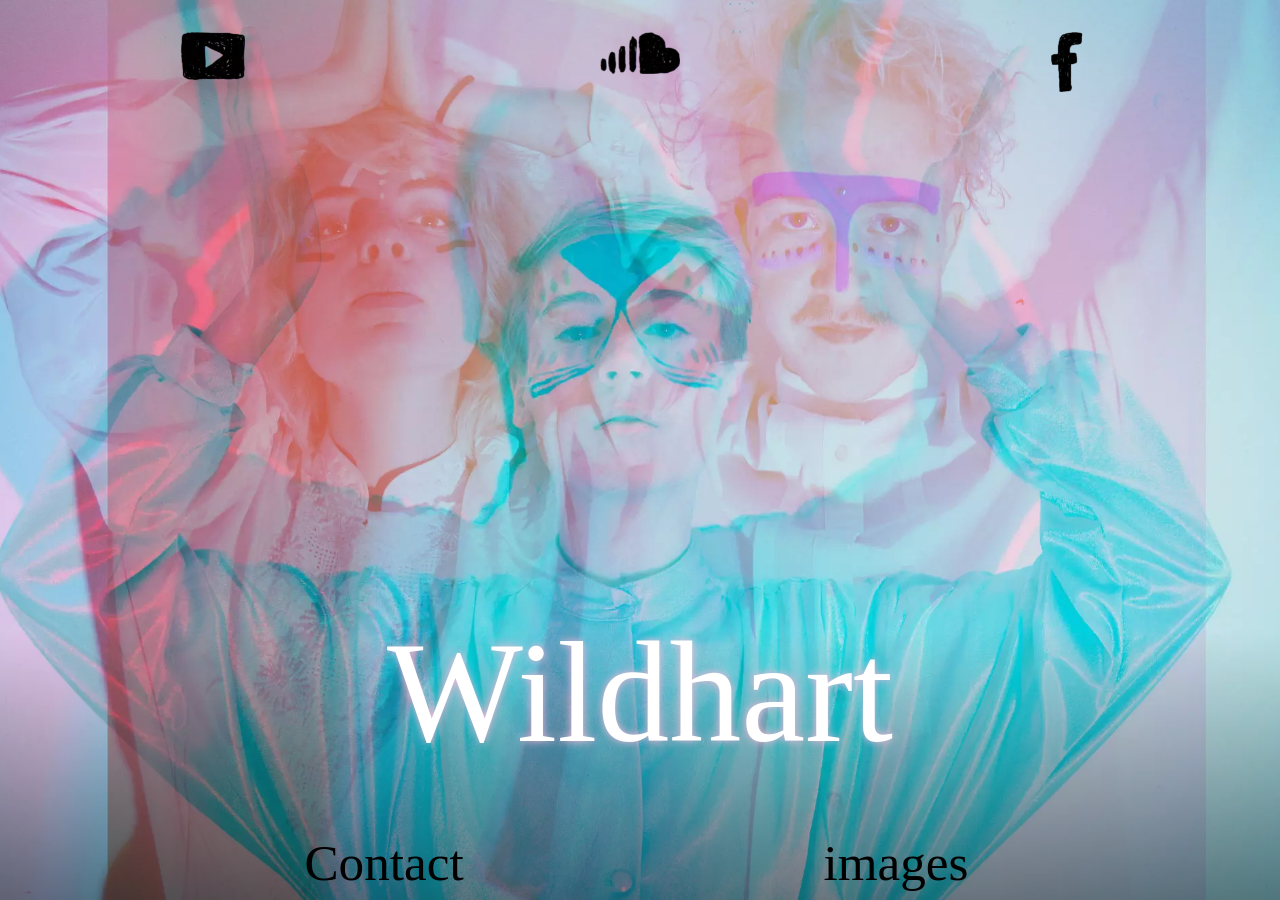
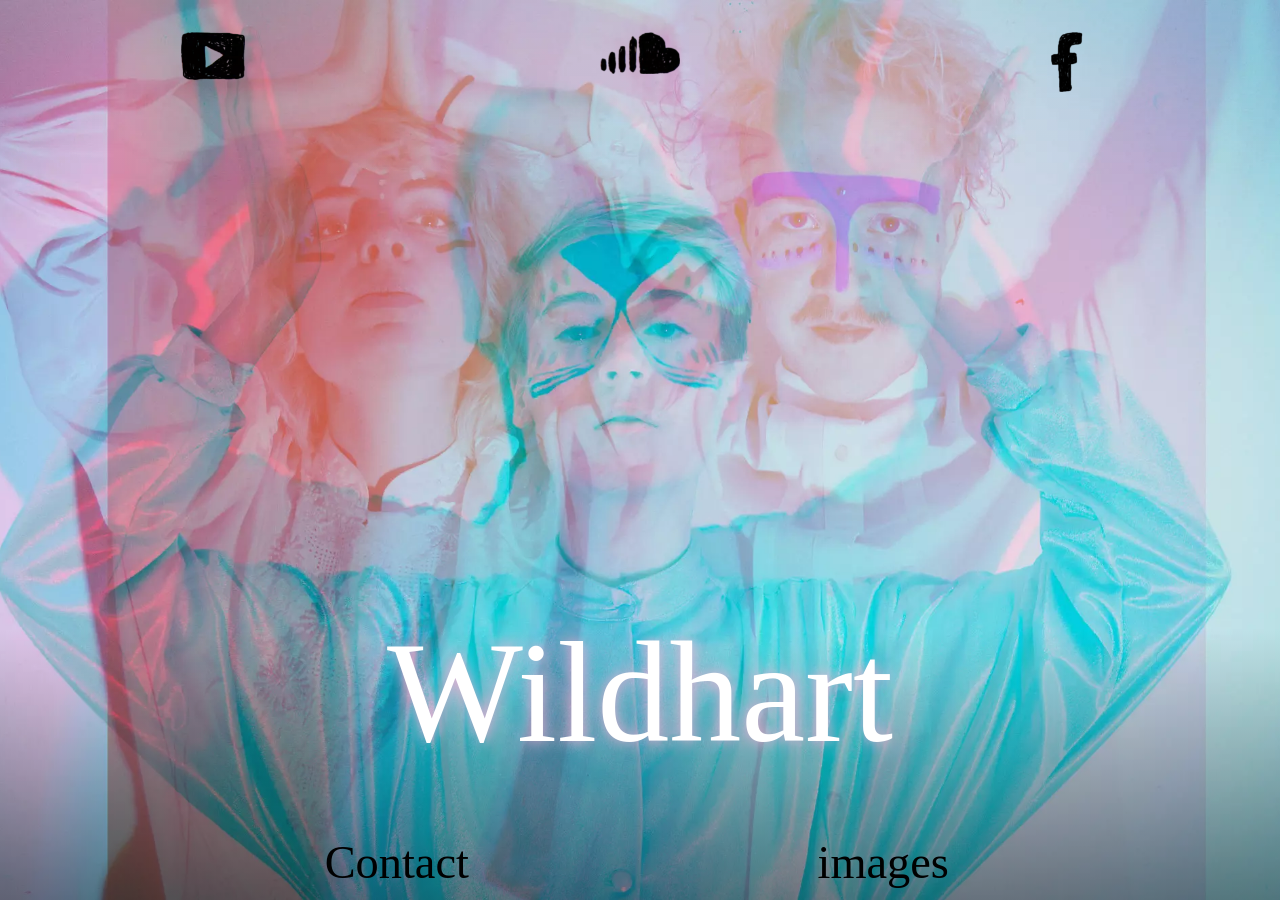
Before and after one commit to fredrikekelund/wildhart.se, a Jekyll site: the page built from index.html, in a window 1280 px wide. Built offline with Jekyll 4.4.1, drawn with Linux system fonts in a browser that asks for light colours.

Commit message:
Small adjustments

```diff
--- a/css/_SiteNav.scss
+++ b/css/_SiteNav.scss
@@ -8,11 +8,11 @@
 	z-index: 90;
 
 	@media screen and (min-width: $narrow) {
-		padding: 0 10%;
+		padding: 0 12%;
 	}
 }
 .SiteNav-link {
-	$font-size: 3.2em;
+	$font-size: 2.9em;
 	$text-shadow: unquote("#{nth($heading-text-shadow-offsets, 1)} 0 #{nth($heading-text-shadow-colors, 1)}");
 
 	@for $i from 2 to (length($heading-text-shadow-colors) + 1) {
--- a/css/wildhart.scss
+++ b/css/wildhart.scss
@@ -247,7 +247,7 @@ $transition-easing: cubic-bezier(.1, 1, .75, 1);
 	font: normal 9em/1 flood-std;
 	height: 17%;
 	text-align: center;
-	text-shadow: 0 0 8px hsl(330, 80%, 85%);
+	text-shadow: 0 0 15px hsl(330, 85%, 83%);
 	transition: {
 		property: bottom, width, margin, z-index;
 		delay: $transition-duration / 2;
```
